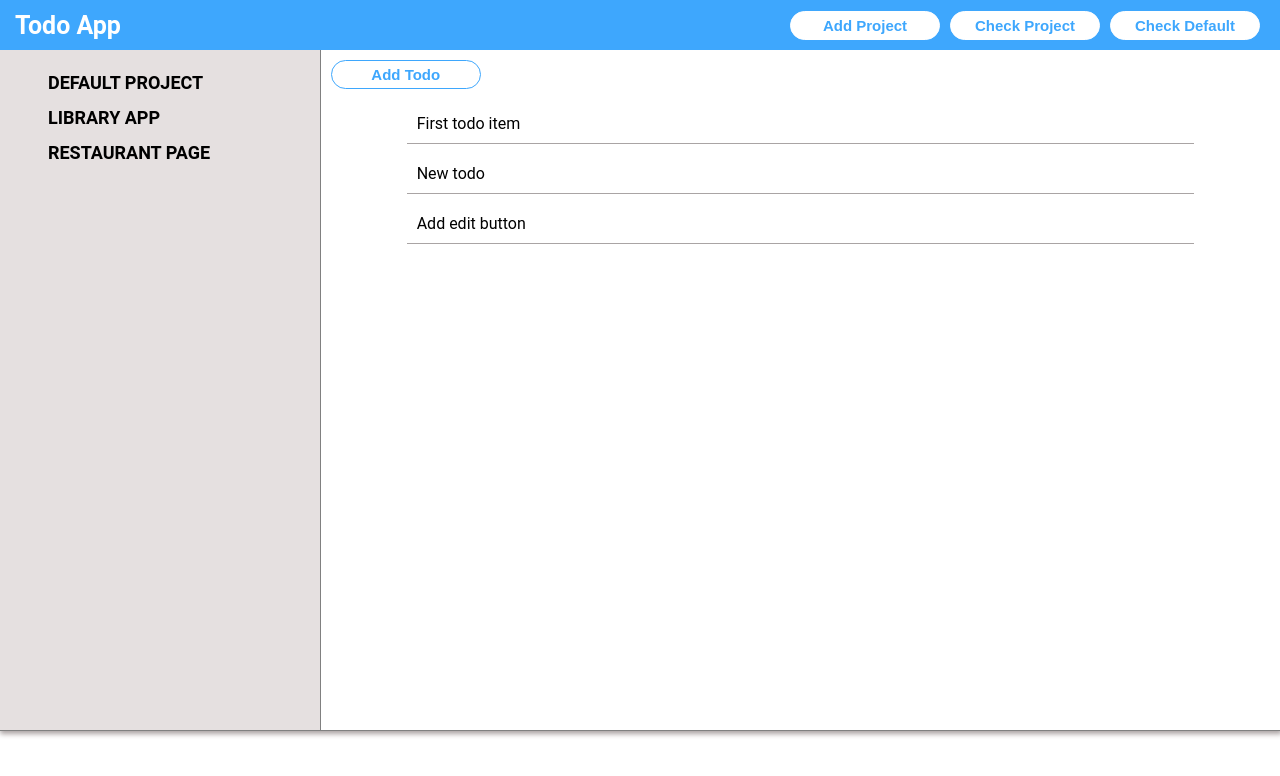
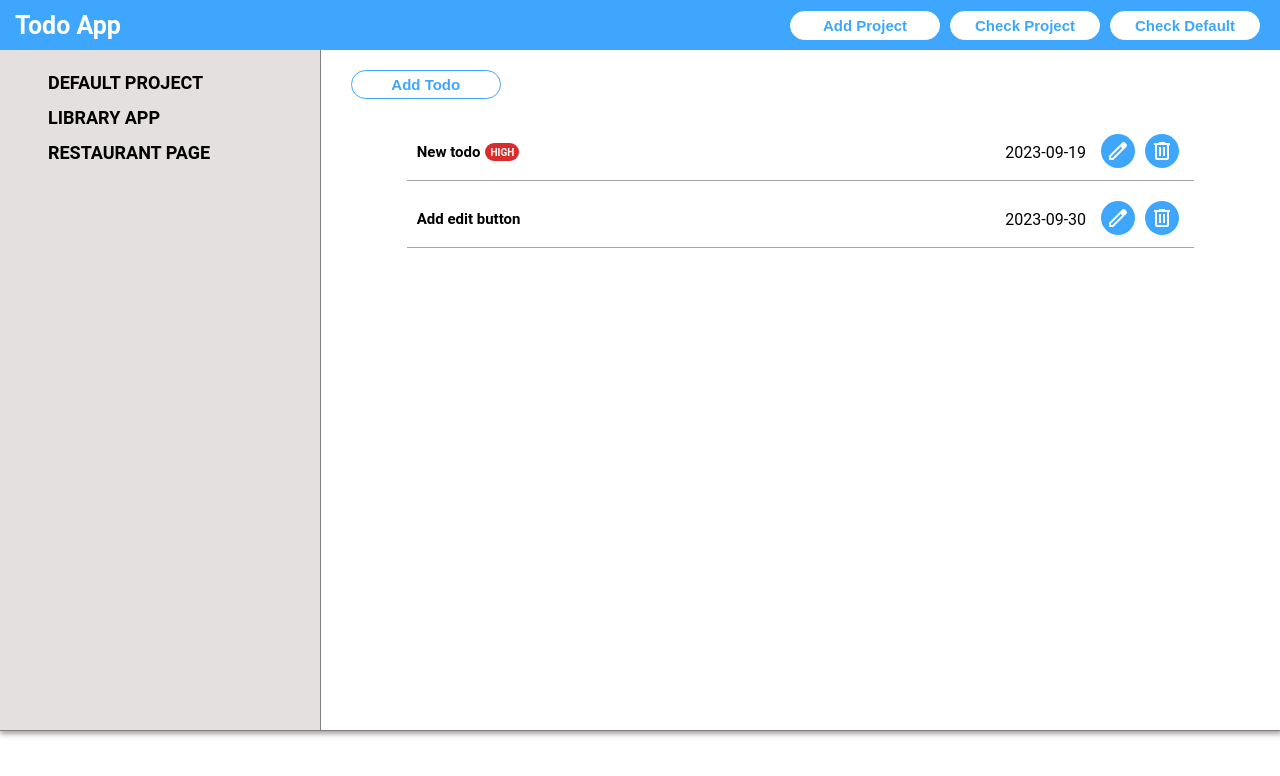
Before and after one commit to ChaseDev7/todo-app, a website built with webpack: page dist/index.html in a window 1280 px wide. Both pictures are taken after a click on the element "DEFAULT PROJECT". Built offline with nearby package versions, Linux system fonts and the light colour scheme.

Commit message:
Add delete function

```diff
--- a/src/index.js
+++ b/src/index.js
@@ -2,6 +2,11 @@ import './style.css';
 import { addProjectForm } from './new-project-form';
 import { addTodoForm } from "./new-todo-form";
 import { updateProjectList } from './show-todo-list';
+
+const link = document.createElement("link");
+link.setAttribute("rel", "stylesheet");
+link.setAttribute("href", "https://fonts.googleapis.com/css2?family=Material+Symbols+Outlined:opsz,wght,FILL,GRAD@24,300,0,0");
+document.head.appendChild(link);
 
 const projectListArray = [];
 projectListArray.textContent = "Project List";
@@ -21,7 +26,7 @@ projectListArray.push(restaurantPage);
 const todoItemOne = {
   title: "New todo",
   description: "Things to read",
-  dueDate: "",
+  dueDate: "2023-09-19",
   lowPriority: false,
   highPriority: true
 };
@@ -29,7 +34,7 @@ const todoItemOne = {
 const todoItemTwo = {
   title: "Add edit button",
   description: "Need to add button in order to edit details!",
-  dueDate: "",
+  dueDate: "2023-09-30",
   lowPriority: true,
   highPriority: false
 };
--- a/src/new-project-form.js
+++ b/src/new-project-form.js
@@ -12,10 +12,14 @@ const addProjectForm = () => {
   formContainer.setAttribute("id", "form-container");
   document.body.appendChild(formContainer);
 
+  const cancelButtonContainer = document.createElement("div");
+  cancelButtonContainer.setAttribute("id", "cancel-project-button-container");
+  formContainer.appendChild(cancelButtonContainer);
+
   const cancelProjectButton = document.createElement("button");
   cancelProjectButton.setAttribute("id", "cancel-project-button");
   cancelProjectButton.textContent = "X";
-  formContainer.appendChild(cancelProjectButton);
+  cancelButtonContainer.appendChild(cancelProjectButton);
 
   cancelProjectButton.addEventListener("click", removeProjectForm);
 
--- a/src/new-todo-form.js
+++ b/src/new-todo-form.js
@@ -1,5 +1,5 @@
 import { defaultProject } from ".";
-import { updateProjectList } from "./show-todo-list";
+import { showTodosList } from "./show-todo-list";
 import { projectListArray } from ".";
 
 const Todo = (title, description, dueDate, lowPriority, highPriority) => {
@@ -15,10 +15,14 @@ const addTodoForm = () => {
   formContainer.setAttribute("id", "form-container");
   document.body.appendChild(formContainer);
 
+  const cancelButtonContainer = document.createElement("div");
+  cancelButtonContainer.setAttribute("id", "cancel-todo-button-container");
+  formContainer.appendChild(cancelButtonContainer);
+
   const cancelTodoButton = document.createElement("button");
   cancelTodoButton.setAttribute("id", "cancel-todo-button");
   cancelTodoButton.textContent = "X";
-  formContainer.appendChild(cancelTodoButton);
+  cancelButtonContainer.appendChild(cancelTodoButton);
 
   cancelTodoButton.addEventListener("click", removeTodoForm);
 
@@ -109,6 +113,7 @@ const addTodoForm = () => {
   const defaultProjectRadio = document.createElement("input");
   defaultProjectRadio.setAttribute("type", "radio");
   defaultProjectRadio.setAttribute("id", "default-project-name");
+  defaultProjectRadio.classList.add("project-name");
   defaultProjectRadio.setAttribute("name", "project-name");
   defaultProjectRadio.setAttribute("checked", "");
   projectFieldset.appendChild(defaultProjectRadio);
@@ -123,6 +128,7 @@ const addTodoForm = () => {
     const newProjectRadio = document.createElement("input");
     newProjectRadio.setAttribute("type", "radio");
     newProjectRadio.classList.add("project-name");
+    newProjectRadio.setAttribute("name", "project-name");
     newProjectRadio.setAttribute("id", `project-index-${i}`);
     projectFieldset.appendChild(newProjectRadio);
 
@@ -152,9 +158,16 @@ const submitTodoForm = (event) => {
 
   const newTodo = Todo(title, description, dueDate, lowPriority, highPriority);
 
-  defaultProject.push(newTodo);
+  for (let i = 0; i < projectListArray.length; i++) {
+    const newProjectRadio = document.querySelectorAll(".project-name");
+    if (newProjectRadio[i].checked == true) {
+      projectListArray[i].push(newTodo);
+    };
+  };
 
-  updateProjectList();
+  const todosContainer = document.querySelector("#todos-container");
+  todosContainer.innerHTML = "";
+
   removeTodoForm();
 };
 
--- a/src/show-todo-list.js
+++ b/src/show-todo-list.js
@@ -16,22 +16,66 @@ const updateProjectList = () => {
 
   projectListItem.forEach((project) => {
     project.addEventListener("click", function showTodosFromProject () {
-      const todosContainer = document.querySelector("#todos-container");
-      todosContainer.innerHTML = "";
-
-      const todoItem = document.createElement("div");
-      todoItem.classList.add("todo-item");
-      todoItem.textContent = "First todo item";
-      todosContainer.appendChild(todoItem);
-
       const selectedProject = projectListArray[project.dataset.projectId];
 
-      for (let i = 0; i < selectedProject.length; i++) {
-        const todoItem = document.createElement("div");
-        todoItem.classList.add("todo-item");
-        todoItem.textContent = selectedProject[i].title;
-        todosContainer.appendChild(todoItem);
+      const showTodosList = () => {
+        const todosContainer = document.querySelector("#todos-container");
+        todosContainer.innerHTML = "";
+
+        for (let i = 0; i < selectedProject.length; i++) {
+          const todoItem = document.createElement("div");
+          todoItem.classList.add("todo-item");
+          todoItem.setAttribute("data-todo-id", i);
+          todosContainer.appendChild(todoItem);
+
+          const todoItemLeftContainer = document.createElement("div");
+          todoItemLeftContainer.classList.add("todo-item-left-container");
+          todoItem.appendChild(todoItemLeftContainer);
+
+          const todoItemTitle = document.createElement("div");
+          todoItemTitle.classList.add("todo-item-title");
+          todoItemTitle.textContent = selectedProject[i].title;
+          todoItemLeftContainer.appendChild(todoItemTitle);
+
+          if (selectedProject[i].highPriority == true) {
+            const todoItemHighPriority = document.createElement("div");
+            todoItemHighPriority.classList.add("todo-item-high-priority");
+            todoItemHighPriority.textContent = "HIGH";
+            todoItemLeftContainer.appendChild(todoItemHighPriority);
+          };
+
+          const todoItemRightContainer = document.createElement("div");
+          todoItemRightContainer.classList.add("todo-item-right-container");
+          todoItem.appendChild(todoItemRightContainer);
+
+          const itemDueDate = document.createElement("div");
+          itemDueDate.classList.add("todo-item-due-date");
+          itemDueDate.textContent = selectedProject[i].dueDate;
+          todoItemRightContainer.appendChild(itemDueDate);
+
+          const editIcon = document.createElement("class");
+          editIcon.setAttribute("id", "edit-icon");
+          editIcon.classList.add("id", "material-symbols-outlined");
+          editIcon.textContent = "edit";
+          todoItemRightContainer.appendChild(editIcon);
+
+          const deleteIcon = document.createElement("class");
+          deleteIcon.setAttribute("id", "delete-icon");
+          deleteIcon.classList.add("id", "material-symbols-outlined");
+          deleteIcon.textContent = "delete";
+          todoItemRightContainer.appendChild(deleteIcon);
+
+          deleteIcon.addEventListener("click", deleteTodoItem);
+
+          function deleteTodoItem () {
+            todosContainer.removeChild(todoItem);
+            selectedProject.splice(todoItem.dataset.todoId, 1);
+            showTodosList();
+          };
+        };
       };
+
+      showTodosList();
     });
   });
 };
--- a/src/style.css
+++ b/src/style.css
@@ -105,6 +105,8 @@ body {
   padding: 10px;
   width: 80%;
   display: flex;
+  justify-content: space-between;
+  align-items: center;
   margin: 5px;
   border-bottom: 1px solid rgb(169, 164, 164);
   transition: 0.7s;
@@ -114,6 +116,56 @@ body {
   cursor: pointer;
   color: white;
   background-color: rgb(62, 167, 253);
+}
+
+.todo-item-left-container {
+  display: flex;
+  width: 50%;
+}
+
+.todo-item-title {
+  font-weight: bold;
+  font-size: 15px;
+}
+
+.todo-item-right-container {
+  display: flex;
+  align-items: center;
+}
+
+.todo-item-high-priority {
+  margin-left: 5px;
+  color: white;
+  background-color: rgb(215, 45, 45);
+  padding: 2px 5px;
+  border-radius: 10px;
+  font-size: 10px;
+  font-weight: bold;
+  display: flex;
+  align-items: center;
+  justify-content: center;
+}
+
+.todo-item-due-date {
+  margin-right: 10px;
+}
+
+#edit-icon, #delete-icon {
+  object-fit: cover;
+  padding: 5px;
+  border-radius: 50%;
+  color: white;
+  background-color: rgb(62, 167, 253);
+  margin: 0 5px 2px 5px;
+  display: flex;
+  justify-content: center;
+  align-items: center;
+  transition: 0.7s;
+}
+
+#edit-icon:hover, #delete-icon:hover {
+  color: rgb(62, 167, 253);
+  background-color: white;
 }
 
 #project-background, #todo-background {
@@ -129,12 +181,25 @@ body {
 
 #form-container {
   position: fixed;
-  width: 40vw;
-  height: 60vh;
+  width: 100vw;
+  height: 100vh;
   z-index: 1;
   display: flex;
   flex-direction: column;
-  align-items: end;
+  justify-content: center;
+  align-items: center;
+}
+
+#cancel-todo-button-container {
+  width: 400px;
+  display: flex;
+  justify-content: end;
+}
+
+#cancel-project-button-container {
+  width: 250px;
+  display: flex;
+  justify-content: end;
 }
 
 #new-project-form, #new-todo-form {
@@ -148,7 +213,7 @@ body {
   box-shadow: 0px 0px 5px 1px rgb(170, 162, 162);
 }
 
-#new-project-button, #check-projects-button, #check-default-project-button, #add-todo-button {
+#new-project-button, #check-projects-button, #check-default-project-button {
   width: 150px;
   cursor: pointer;
   border: 1px solid white;
@@ -162,14 +227,23 @@ body {
   transition: 0.7s;
 }
 
+#add-todo-button {
+  width: 150px;
+  cursor: pointer;
+  border: 1px solid rgb(62, 167, 253);
+  margin: 20px 30px;
+  color: rgb(62, 167, 253);
+  font-size: 15px;
+  font-weight: bold;
+  border-radius: 20px;
+  padding: 5px 20px;
+  background-color: white;
+  transition: 0.7s;
+}
+
 #new-project-button:hover, #add-todo-button:hover {
   background-color: rgb(62, 167, 253);
   color: white;
-}
-
-#add-todo-button {
-  margin: 10px;
-  border: 1px solid rgb(62, 167, 253);
 }
 
 fieldset {
@@ -251,8 +325,8 @@ textarea {
 }
 
 #high-priority-label {
-  color: rgb(177, 28, 28);
-  border: 2px solid rgb(177, 28, 28);
+  color: rgb(215, 45, 45);
+  border: 2px solid rgb(215, 45, 45);
   transition: 0.7s;
   font-size: 12px;
   font-weight: bold;
@@ -263,7 +337,7 @@ textarea {
 
 #high-priority-label:hover {
   color: white;
-  background-color: rgb(177, 28, 28);
+  background-color: rgb(215, 45, 45);
   cursor: pointer;
 }
 
```
Also changed, not shown: dist/main.js.
